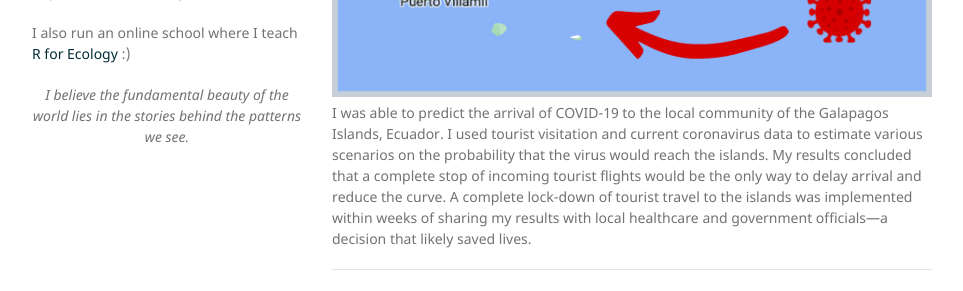
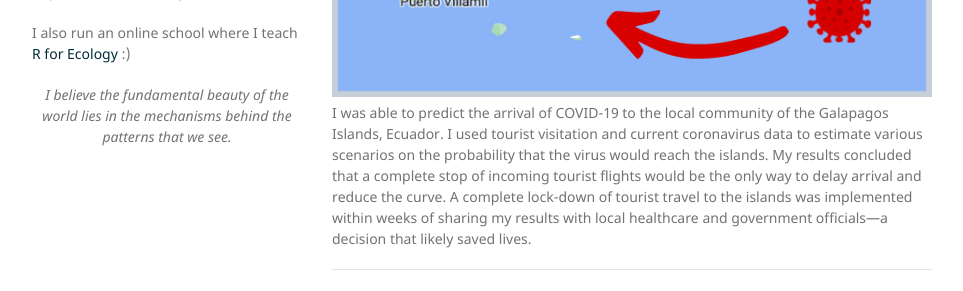
Before and after one commit to LukaNeg/LukaNeg.github.io, a Jekyll site: the page built from index.md, in a window 1280 px wide. Shown: the part 481-772 px from the top of the page, without its empty margins (158-1121 px from the left). Built offline with Jekyll 4.4.1, drawn with Linux system fonts in a browser that asks for light colours; our own code applies the rules of GitHub Pages for plain Markdown files.

Commit message:
tweak to left bar text

```diff
--- a/_config.yml
+++ b/_config.yml
@@ -19,7 +19,7 @@ description:
     </p>
 
   <p align="center">
-  <i>I believe the fundamental beauty of the world lies in the stories behind the patterns we see.</i>
+  <i>I believe the fundamental beauty of the world lies in the mechanisms behind the patterns that we see.</i>
   </p>
 
 theme: jekyll-theme-minimal
```
